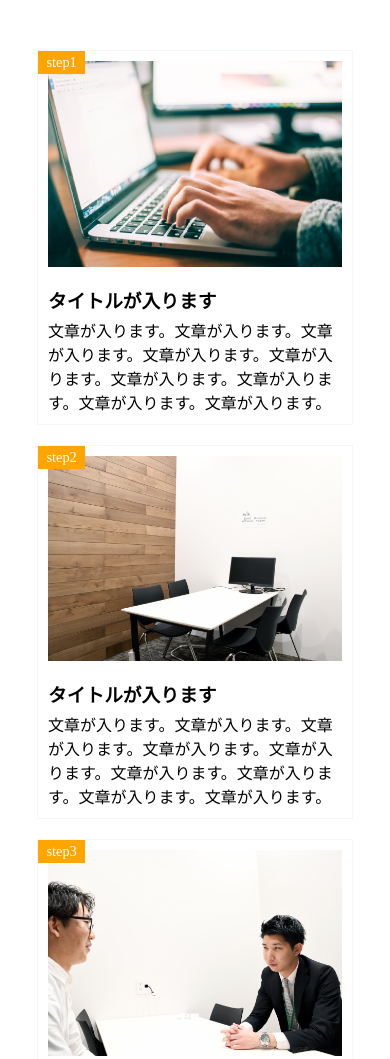
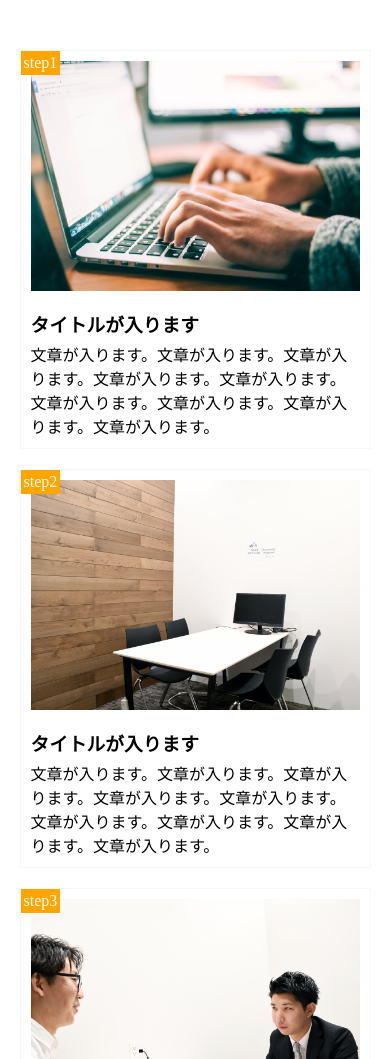
Before and after one commit to shussaa327/exercise1-10, a plain HTML site: page index.html in a window 390 px wide. Shown: the top 1059 px of the page. Drawn offline with Linux system fonts and the light colour scheme.

Commit message:
[Update] CSS改善

```diff
--- a/index.html
+++ b/index.html
@@ -4,14 +4,13 @@
 	<meta charset="utf8">
 	<meta name="viewport" content="width=device-width">
 	<link rel="stylesheet" href="style.css">
-	<title>9章演習問題</title>
+	<title>10章課題</title>
 </head>
 <body>
 	<main class="clearfix">
 		<section class="guide">
 			<p class="step-number">step1</p>
 			<img class="guide-image" src="img/flow01.png">
-			<!--h1→h3に変更。h1ほどの見出しではない。-->
 			<h3 class="title">タイトルが入ります</h3>
 			<p>文章が入ります。文章が入ります。文章が入ります。文章が入ります。文章が入ります。文章が入ります。文章が入ります。文章が入ります。文章が入ります。</p>
 		</section>
--- a/style.css
+++ b/style.css
@@ -23,20 +23,17 @@ main{
 	float: left;
 	position: relative;
 }
-/*:nth-child(3)から変更。last-childの方が適切*/
+
 .guide:last-child{
 	margin-right: 0;
 }
-/*画像の縦横比率が変わってしまった為、autoで自動で設定できる*/
+
 .guide-image{
 	width: 280px;
 	height: auto;
 }
 
 .step-number{
-	width: 15%;
-	font-size: 90%;
-	text-align: center;
 	background-color: orange;
 	color: white;
 	padding: 3px;
@@ -51,22 +48,18 @@ main{
 
 @media screen and (max-width: 768px){
 	main{
-		width: 90%;
+		width: 100%;
 	}
 
 	.guide{
 		width: 90%;
-		margin: 0 auto;
+		margin: 0 auto 20px auto;
 		float: none;
-	}
-
-	.guide:nth-child(2){
-		margin: 20px auto;
 	}
 
 	.guide:last-child{
 		margin: 0 auto;
-}
+	}
 
 	.guide-image{
 		width: 100%;
```
